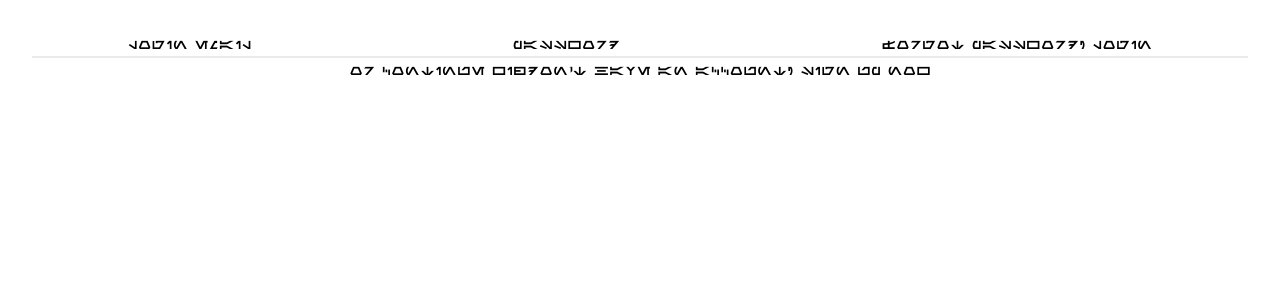
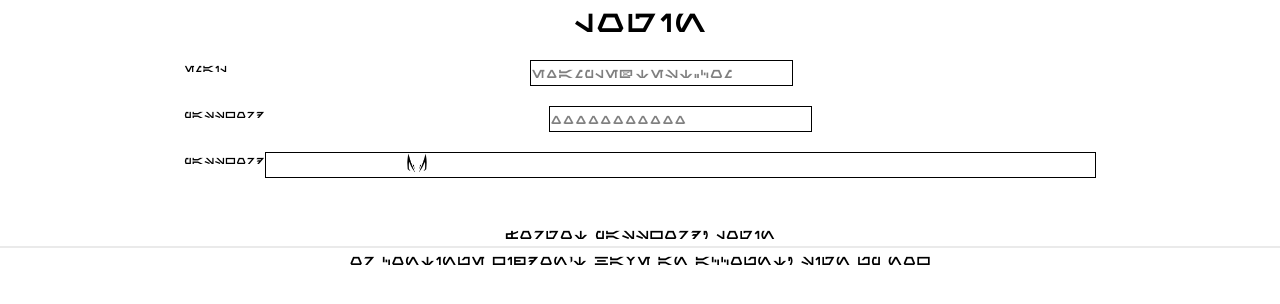
Before and after one commit to Lurik13/Matcha, a React (Vite) app in the folder front/: page / in a window 1280 px wide. Shown: the top 304 px of the page. Built offline with nearby package versions, Linux system fonts and the light colour scheme.

Commit message:
Premiers champs de login

```diff
--- a/front/index.html
+++ b/front/index.html
@@ -1,5 +1,5 @@
 <!doctype html>
-<html lang="en">
+<html lang="fr">
   <head>
     <meta charset="UTF-8" />
     <link rel="icon" type="image/svg+xml" href="/vite.svg" />
--- a/front/package.json
+++ b/front/package.json
@@ -19,6 +19,7 @@
     "@types/node": "^24.3.1",
     "@types/react": "^19.1.12",
     "@types/react-dom": "^19.1.9",
+    "@types/react-native": "^0.72.8",
     "@vitejs/plugin-react": "^5.0.0",
     "autoprefixer": "^10.4.21",
     "eslint": "^9.33.0",
--- a/front/src/App.css
+++ b/front/src/App.css
@@ -1,10 +1,3 @@
-#root {
-  max-width: 1280px;
-  margin: 0 auto;
-  padding: 2rem;
-  text-align: center;
-}
-
 .logo {
   height: 6em;
   padding: 1.5em;
--- a/front/src/App.tsx
+++ b/front/src/App.tsx
@@ -1,23 +1,38 @@
+import React from 'react';
+// import {Button} from 'react-native';
 import { useState } from 'react'
-import Fulcrum from './assets/Fulcrum.png'
-import JaigEyes from './assets/JaigEyes.png'
+import Input from './Input'
 import './App.css'
+import ImageBoolean from './ImageBoolean';
+import PasswordInput from './PasswordInput';
 
 function App() {
   const [email, setEmail] = useState<string | null>(null);
   const [password, setPassword] = useState<string | null>(null);
+  const [isHiddenPassword, setIsHiddenPassword] = useState<boolean>(true);
 
   return (
-    <div>
-      Login
-      Email
-      <input>
-        {email}
-      </input>
-      Password
-      <input>
-        {password}
-      </input>
+    <div className='text-center'>
+      <h1 className='text-4xl'>Login</h1>
+      <Input
+        value={email}
+        label={"Email"}
+        placeholder="example@test.com"
+        type="email"
+        onChange={(e) => setEmail(e.target.value)}
+      />
+      <Input
+        value={password}
+        label={"Password"}
+        placeholder="xxxxxxxxxxx"
+        type="password"
+        onChange={(e) => setPassword(e.target.value)}
+      />
+      <PasswordInput
+        password={password}
+        setPassword={setPassword}
+      />
+      <br></br>
       Forgot password?
       Login
       <div className="loginSeparation"></div>
--- /dev/null
+++ b/front/src/ImageBoolean.tsx
@@ -0,0 +1,19 @@
+interface Props {
+  imageOn: string;
+  imageOff: string;
+  isOn: boolean;
+  action: any;
+}
+
+const ImageBoolean = (props: Props) => (
+  <div>
+    <img
+      src={props.isOn ? props.imageOn : props.imageOff}
+      alt="imageBoolean"
+      className="cursor-pointer w-5 h-5"
+      onClick={props.action}
+    />
+  </div>
+);
+
+export default ImageBoolean;
--- /dev/null
+++ b/front/src/Input.tsx
@@ -0,0 +1,29 @@
+interface Props {
+  value: string | null;
+  label: string;
+  placeholder?: string;
+  type: string;
+  onChange: (event: React.ChangeEvent<HTMLInputElement>) => void;
+}
+
+const Input = (props: Props) => (
+  <div className="mx-46 my-5">
+    <label
+      htmlFor={props.label}
+      className="text-xs  float-left"
+    >
+      {props.label}
+    </label>
+    <input
+      className="border"
+      id={props.label}
+      name={props.label}
+      value={props.value ? props.value : ""}
+      placeholder={props?.placeholder}
+      type={props.type}
+      onChange={props.onChange}
+    />
+  </div>
+);
+
+export default Input;
--- /dev/null
+++ b/front/src/PasswordInput.tsx
@@ -0,0 +1,47 @@
+import { useState, type Dispatch, type SetStateAction } from 'react';
+import Fulcrum from './assets/Fulcrum.png'
+import JaigEyes from './assets/JaigEyes.png'
+import ImageBoolean from './ImageBoolean';
+
+interface Props {
+  password: string | null;
+  setPassword: Dispatch<SetStateAction<string | null>>;
+}
+
+const PasswordInput = (props: Props) => {
+  const label = "Password";
+  const [isHiddenPassword, setIsHiddenPassword] = useState<boolean>(true);
+
+  const handlePasswordChange =  (event: React.ChangeEvent<HTMLInputElement>) => {
+    props.setPassword(event.target.value);
+  }
+
+  return (
+    <div className="mx-46 my-5">
+      <label
+        htmlFor={label}
+        className="text-xs  float-left"
+      >
+        {label}
+      </label>
+      <div className="border flex">
+        <input
+          id={label}
+          name={label}
+          size={10}
+          value={props.password ? props.password : ""}
+          type="string"
+          onChange={handlePasswordChange}
+        />
+        <ImageBoolean
+          imageOn={JaigEyes}
+          imageOff={Fulcrum}
+          isOn={isHiddenPassword}
+          action={() => setIsHiddenPassword(!isHiddenPassword)}
+        />
+      </div>
+    </div>
+  );
+}
+
+export default PasswordInput;
```
Also changed, not shown: 1 other file (tests, documents, lock files or other folders).
